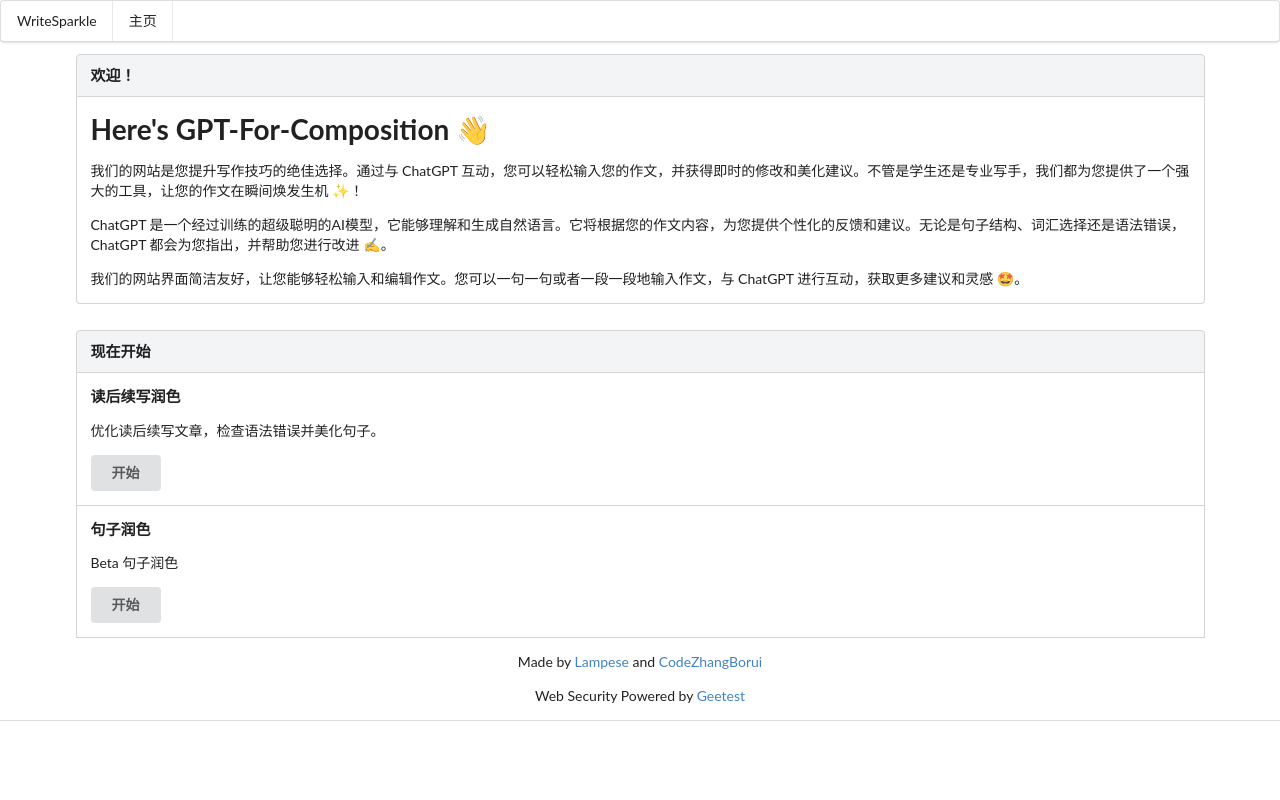
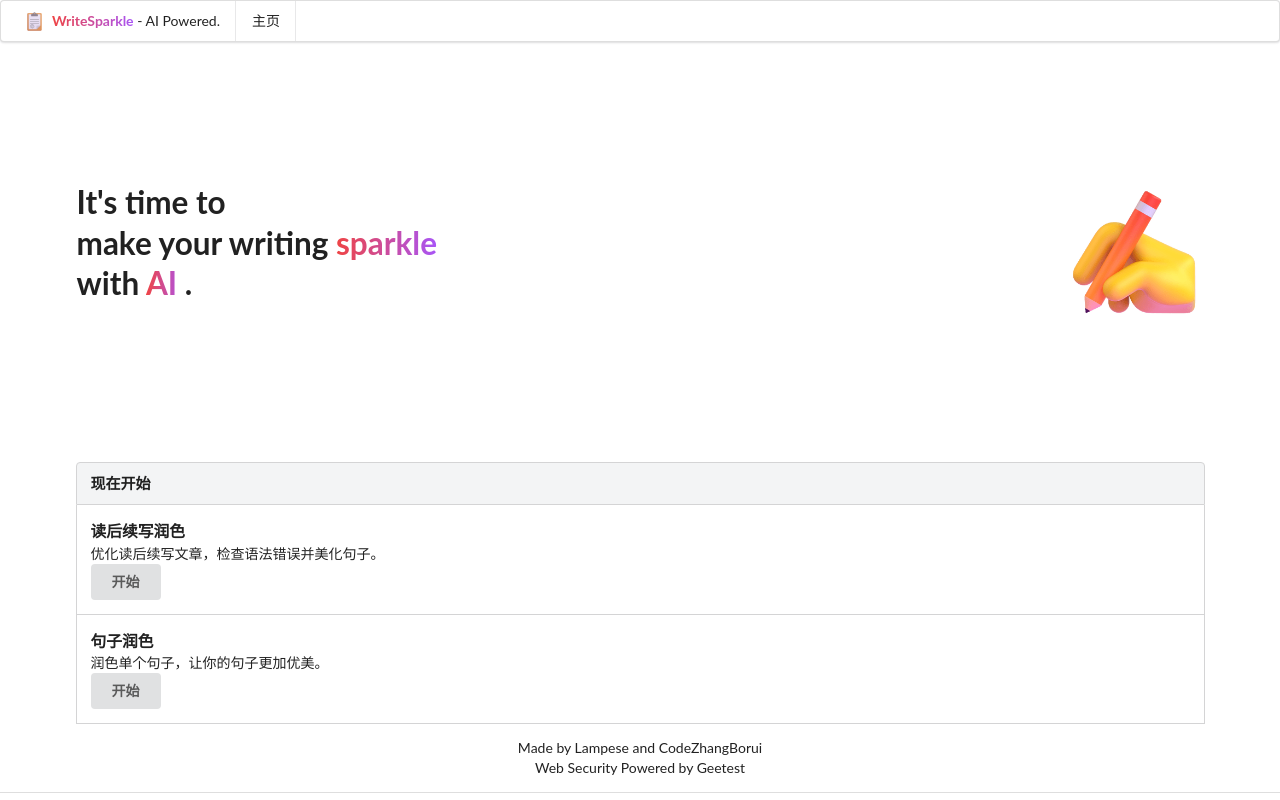
Before and after one commit to CodeZhangBorui/WriteSparkle, a Flask app: page / in a window 1280 px wide. Run offline with Flask 3, Linux system fonts and the light colour scheme; some web fonts are replaced.

Commit message:
refactor(frontend): Remake frontend

```diff
--- a/server.py
+++ b/server.py
@@ -16,7 +16,7 @@ from rich.console import Console
 
 from openai import OpenAI
 
-DEBUG_MODE = False
+DEBUG_MODE = True
 
 # Logging setup
 logging.basicConfig(
@@ -62,7 +62,7 @@ def index():
 
 @app.route('/favicon.ico')
 def favicon():
-    return send_file('favicon.ico', mimetype='image/vnd.microsoft.icon')
+    return send_file('static/favicon.ico', mimetype='image/vnd.microsoft.icon')
 
 @app.route('/create/<type>')
 def passage(type):
--- a/static/index.css
+++ b/static/index.css
@@ -1,3 +1,7 @@
 i.icon {
     font-size: 1em;
 }
+
+a {
+    @apply text-blue-500 !important;
+}
--- a/templates/components/footer.html
+++ b/templates/components/footer.html
@@ -1,6 +1,9 @@
 <div class="ui vertical footer segment">
   <div class="ui center aligned container">
-    <p>Made by <a href="https://lampese.com/about/">Lampese</a> and <a href="https://codezhangborui.com/">CodeZhangBorui</a></p>
+    <p>
+      Made by <a href="https://lampese.com/about/" class="">Lampese</a> and
+      <a href="https://codezhangborui.com/">CodeZhangBorui</a>
+    </p>
     <p>
       Web Security Powered by
       <a href="https://www.geetest.com/" target="_blank">Geetest</a>
--- a/templates/components/head.html
+++ b/templates/components/head.html
@@ -1,7 +1,11 @@
 <meta charset="utf-8" />
+<meta http-equiv="X-UA-Compatible" content="IE=edge" />
+<meta name="description" content="WriteSparkle - It's time to make your writing sparkle with AI." />
+<meta name="keywords" content="WriteSparkle, AI, ChatGPT, 作文" />
 <meta name="viewport" content="width=device-width, initial-scale=1.0" />
 <title>WriteSparkle</title>
 <link rel="stylesheet" href="/static/semantic-ui/semantic.min.css" />
-<link rel="stylesheet" href="/static/index.css" />
 <script src="/static/jquery/jquery.min.js"></script>
 <script src="/static/semantic-ui/semantic.min.js"></script>
+<script src="/static/tailwindcss.min.js"></script>
+<link rel="stylesheet" href="/static/index.css" />
--- a/templates/components/menu.html
+++ b/templates/components/menu.html
@@ -1,6 +1,10 @@
 <div class="ui menu boarderless top">
-  <div class="item">WriteSparkle</div>
-  <a href="/" class="item">
-    主页
-  </a>
+  <div class="item">
+    <img src="/static/favicon.ico" alt="WriteSparkle" class=" h-6 object-contain" />
+    <span
+      class="font-bold bg-clip-text text-transparent bg-gradient-to-r from-red-500 to-purple-500"
+      >WriteSparkle</span
+    >&nbsp;-&nbsp;AI Powered.
+  </div>
+  <a href="/" class="item"> 主页 </a>
 </div>
--- a/templates/create.html
+++ b/templates/create.html
@@ -11,9 +11,10 @@
     </h4>
     <div class="ui botton attached segment">
         <p>{{ type.description }}</p>
+        <br/>
         <div class="ui form">
             <div class="field">
-                <label>输入文章</label>
+                <label>输入你的作品</label>
                 <textarea rows="10"></textarea>
             </div>
             <button class="ui primary button" id="submit">
--- a/templates/index.html
+++ b/templates/index.html
@@ -6,33 +6,32 @@
 <body>
 {% include 'components/menu.html' %}
 <div class="ui container">
-    <h4 class="ui block top attached header">
-        <div class="content">欢迎！</div>
-    </h4>
-    <div class="ui bottom attached segment">
-        <h1>Here's GPT-For-Composition 👋</h1>
-        <p>
-            我们的网站是您提升写作技巧的绝佳选择。通过与 ChatGPT
-            互动，您可以轻松输入您的作文，并获得即时的修改和美化建议。不管是学生还是专业写手，我们都为您提供了一个强大的工具，让您的作文在瞬间焕发生机
-            ✨！
-        </p>
-        <p>
-            ChatGPT
-            是一个经过训练的超级聪明的AI模型，它能够理解和生成自然语言。它将根据您的作文内容，为您提供个性化的反馈和建议。无论是句子结构、词汇选择还是语法错误，ChatGPT
-            都会为您指出，并帮助您进行改进 ✍️。
-        </p>
-        <p>
-            我们的网站界面简洁友好，让您能够轻松输入和编辑作文。您可以一句一句或者一段一段地输入作文，与
-            ChatGPT 进行互动，获取更多建议和灵感 🤩。
-        </p>
+    <div class="flex mt-40 mb-40">
+        <div class="flex-1">
+            <div class="max-w-lg text-4xl font-bold">
+                <h1>It's time to</h1>
+                <h1>make your writing
+                    <span class="font-bold bg-clip-text text-transparent bg-gradient-to-r from-red-500 to-purple-500">
+                        sparkle
+                    </span>
+                </h1>
+                <h1>with
+                    <span class="font-bold bg-clip-text text-transparent bg-gradient-to-r from-red-500 to-purple-500">
+                    AI
+                    </span>
+                .</h1>
+            </div>
+        </div>
+        <div class="flex-2 hidden md:block">
+            <img src="/static/animated_writing_hands.png" alt="WriteSparkle" class=" h-40" />
+        </div>
     </div>
     <h4 class="ui block top attached header">
         <div class="content">现在开始</div>
     </h4>
-    <!--for product in product use jinja2-->
     {% for product in products %}
     <div class="ui botton attached segment">
-        <h4>{{ product.name }}</h4>
+        <h4 class="gap-8 text-lg font-bold">{{ product.name }}</h4>
         <p>{{ product.description }}</p>
         <a href="/create/{{ product.id }}" class="ui button">开始</a>
     </div>
--- a/types.json
+++ b/types.json
@@ -6,7 +6,7 @@
     },
     "sentense.polish": {
         "name": "句子润色",
-        "description": "Beta 句子润色",
+        "description": "润色单个句子，让你的句子更加优美。",
         "system": "Polish the user's sentence in English using Chinese high school English vocabulary to no more than 30 words. Use beautiful sentences. Freely use Markdown."
     }
 }
```
Also changed, not shown: README.md, static/animated_writing_hands.png (added), static/favicon.ico (renamed from favicon.ico).
